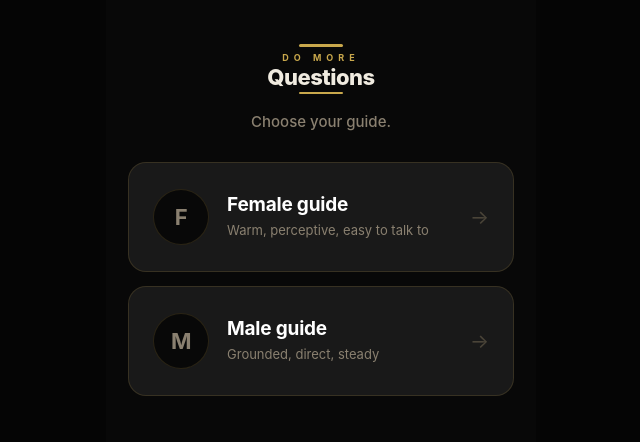
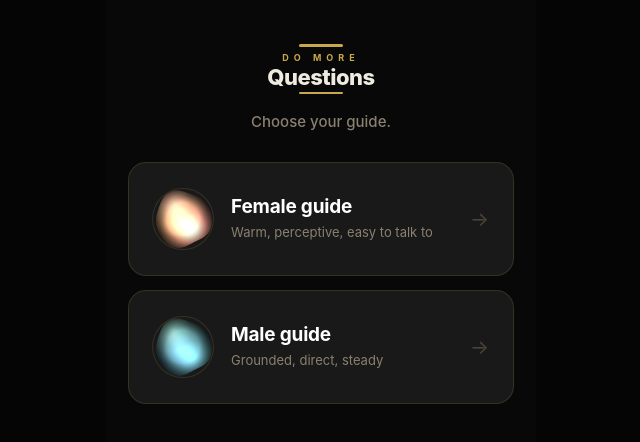
Before and after one commit to domoredigital/dmd-1, a Next.js app: page / in a window 1280 px wide. Shown: the top 442 px of the page, without its empty margins (319-959 px from the left). Built offline with nearby package versions, Linux system fonts and the light colour scheme.

Commit message:
feat: add decorative canvas mode to Orb and update VoiceGate component
Co-authored-by: domoredigital <293974179+domoredigital@users.noreply.github.com>

```diff
--- a/components/Orb.jsx
+++ b/components/Orb.jsx
@@ -203,6 +203,24 @@ export default function Orb({ state = 'idle', onClick, size = 240, hint, palette
     };
   }, [size]);
 
+  // Decorative mode: just the animated canvas, no button/hint wrapper.
+  // Lets the orb nest inside another interactive element (e.g. a card button).
+  if (decorative) {
+    return (
+      <canvas
+        ref={canvasRef}
+        aria-hidden="true"
+        style={{
+          width: size,
+          height: size,
+          borderRadius: '50%',
+          display: 'block',
+          background: 'transparent',
+        }}
+      />
+    );
+  }
+
   return (
     <div style={{ display: 'flex', flexDirection: 'column', alignItems: 'center', gap: 10 }}>
       <button
--- a/components/screens/VoiceGate.jsx
+++ b/components/screens/VoiceGate.jsx
@@ -1,18 +1,19 @@
 import { useState } from 'react';
 import Logo from '../Logo';
+import Orb from '../Orb';
 
 const CARDS = [
   {
     key: 'guide_female',
     label: 'Female guide',
     desc: 'Warm, perceptive, easy to talk to',
-    initial: 'F',
+    palette: 'femaleGuide',
   },
   {
     key: 'guide_male',
     label: 'Male guide',
     desc: 'Grounded, direct, steady',
-    initial: 'M',
+    palette: 'maleGuide',
   },
 ];
 
@@ -84,23 +85,20 @@ export default function VoiceGate({ onChoose }) {
             >
               <div
                 style={{
-                  width: 56,
-                  height: 56,
+                  width: 60,
+                  height: 60,
                   borderRadius: '50%',
-                  background: 'var(--black)',
-                  border: `1.5px solid ${isHover ? 'var(--gold)' : 'var(--border)'}`,
+                  flexShrink: 0,
                   display: 'flex',
                   alignItems: 'center',
                   justifyContent: 'center',
-                  fontSize: 22,
-                  fontWeight: 700,
-                  color: isHover ? 'var(--gold)' : 'var(--muted)',
-                  flexShrink: 0,
-                  letterSpacing: '-0.5px',
-                  transition: 'all 0.22s ease',
+                  boxShadow: isHover
+                    ? '0 0 0 1.5px var(--gold), 0 6px 18px rgba(0,0,0,0.45)'
+                    : '0 0 0 1px var(--border)',
+                  transition: 'box-shadow 0.22s ease',
                 }}
               >
-                {card.initial}
+                <Orb palette={card.palette} size={60} decorative />
               </div>
 
               <div style={{ flex: 1, minWidth: 0 }}>
```
